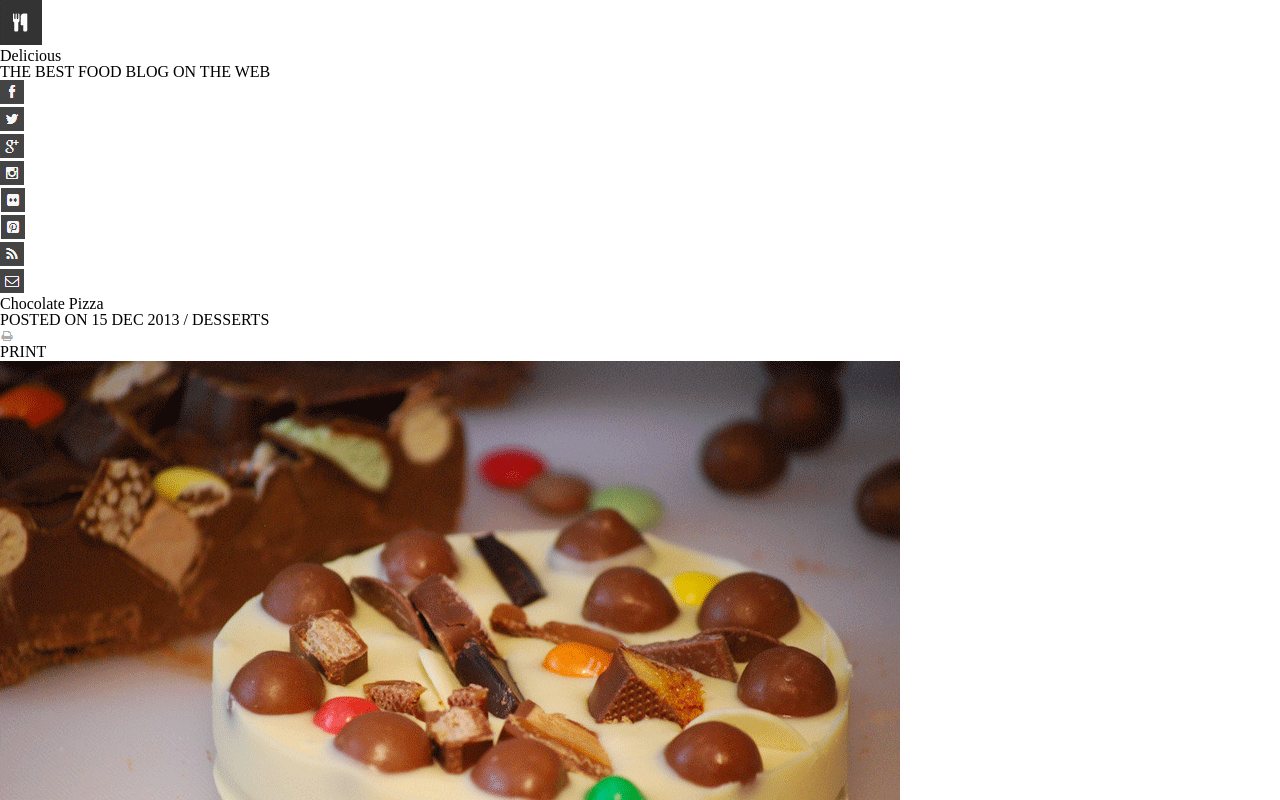
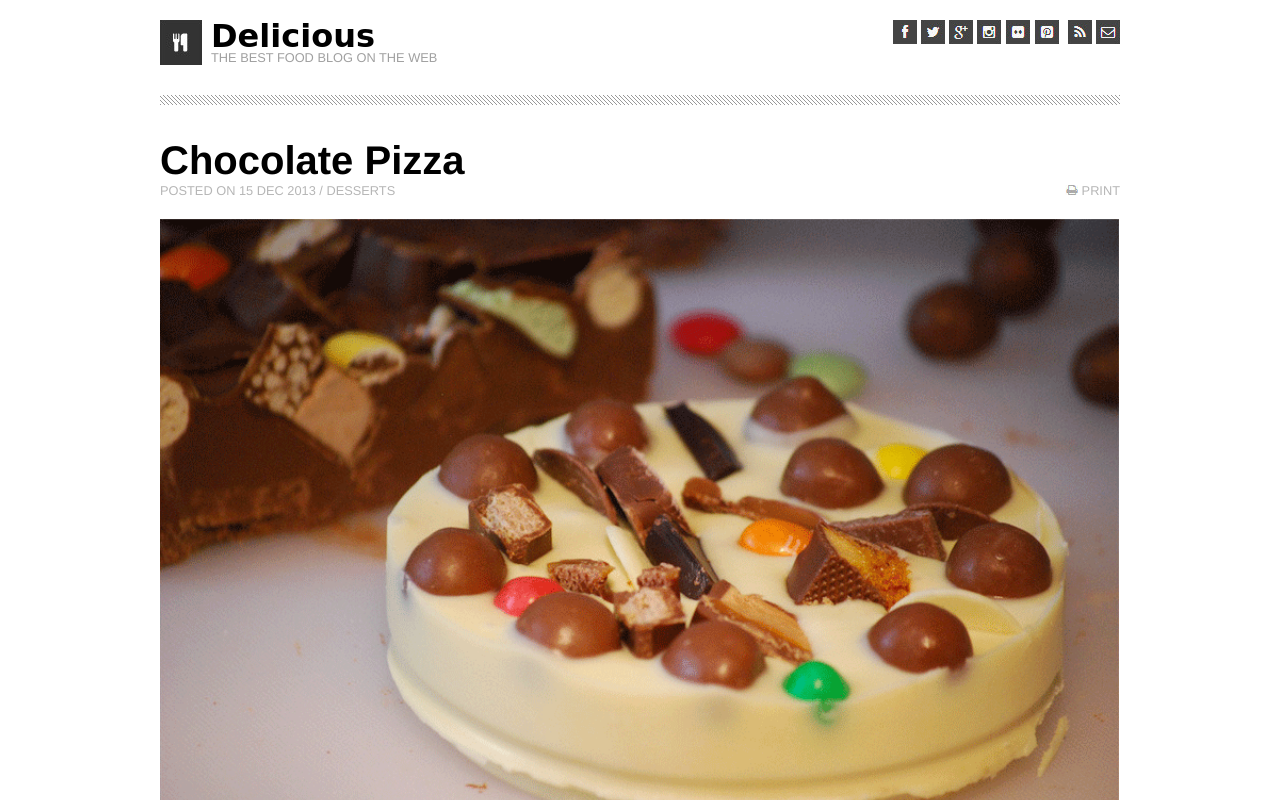
Before and after one commit to worldisweird/chocolate-pizza, a plain HTML site: page index.html in a window 1280 px wide. Shown: the top 800 px of the page. Drawn offline with Linux system fonts and the light colour scheme.

Commit message:
css is good for top half of page

```diff
--- a/css/style.css
+++ b/css/style.css
@@ -0,0 +1,74 @@
+body {
+  width: 75%;
+  margin: 0 auto;
+}
+#choco-pizza {
+  width: 100%
+}
+#border {
+  margin-top: 30px;
+  width: 100%;
+  background-image: url("../img/hr-img.png");
+  height: 10px;
+  margin-left: 0px;
+}
+header {
+  display: block;
+  width: 100%;
+  height: 90px;
+  margin-top: 20px;
+  margin-bottom: 30px;
+}
+header ul {
+  float: right;
+  vertical-align: middle;
+}
+header li {
+  display: inline-block;
+}
+header img {
+  vertical-align: middle;
+}
+header p {
+  font-family: Helvetica;
+  font-size: .8em;
+  color:#a0a0a0;
+}
+#pintrest {
+  margin-right: 5px;
+}
+header div {
+  display: inline-block;
+  vertical-align: middle;
+  margin-left: 5px;
+}
+.instructions {
+  text-indent: 40px;
+  margin: 20px 0 20px 0;
+  color:#8b8b8b;
+  line-height: 1.3em;
+  font-size: 1.5em;
+}
+h1 {
+  font-weight: bold;
+  font-size: 2.5em;
+  font-family: Helvetica;
+  margin-bottom: 5px;
+}
+h2 {
+  font-family: cursive;
+  font-weight: bolder;
+  font-size: 2em;
+}
+h4 {
+  font-family: Helvetica;
+  font-size: .8em;
+  color:#b6b6b6;
+}
+h4 div {
+  float: right;
+  margin-bottom: 20px;
+}
+h4 div * {
+  display: inline;
+}
--- a/index.html
+++ b/index.html
@@ -7,9 +7,7 @@
   </head>
   <body>
     <header>
-      <a href="#">
-        <img src="./img/logo.png" title="" alt=""/>
-      </a>
+      <img src="./img/logo.png" title="" alt="" href="#"/>
       <div id="delicious">
         <h2>Delicious</h2>
         <p>THE BEST FOOD BLOG ON THE WEB</p>
@@ -30,7 +28,7 @@
         <li>
           <img src="./img/flic-icon.png" title="" alt=""/>
         </li>
-        <li>
+        <li id="pintrest">
           <img src="./img/pint-icon.png" title="" alt=""/>
         </li>
         <li>
@@ -40,10 +38,7 @@
           <img src="./img/mail-icon.png" title="" alt=""/>
         </li>
       </ul>
-
-
-
-      <!-- FIGURE OUT HOW TO USE hr-img.png FOR THE BORDER HERE -->
+      <div id="border"></div>
     </header>
     <main>
       <h1>
@@ -60,9 +55,9 @@
 
       <img id="choco-pizza" src="./img/choco-pizza.png" title="" alt=""/>
 
-      <p>For the fig-swirl: Melt butter over medium heat on a saucepan. Add brown sugar and stir to dissolve. Halve all the figs and toss in the saucepan with lemon juice. Cook over medium heat, stirring frequently, until you have chunky-jammy mixture. Add salt with one or two stirs, set aside and let cool completely.<br/>
-      Ice cream: In a small pot over medium heat, combine milk, and granulated sugar until sugar is completely dissolved and the milk is just barely lukewarm. Whisk in egg yolks. Set mixture in the fridge and wait until the fig mixture is cooled.<br/>
-      Using an ice cream machine, pour liquids into the frozen basin and process according to manufacturer instructions, i.e., let spin and thicken for 20 minutes before adding mascarpone, fig jam mixture, and the nuts. Continue to process for +/- 10 minutes. Pour semi-frozen mixture into a pyrex dish or glass tupperware. Freeze for at least two hours before serving.</p>
+      <p class="instructions">For the fig-swirl: Melt butter over medium heat on a saucepan. Add brown sugar and stir to dissolve. Halve all the figs and toss in the saucepan with lemon juice. Cook over medium heat, stirring frequently, until you have chunky-jammy mixture. Add salt with one or two stirs, set aside and let cool completely.</p>
+      <p class="instructions">Ice cream: In a small pot over medium heat, combine milk, and granulated sugar until sugar is completely dissolved and the milk is just barely lukewarm. Whisk in egg yolks. Set mixture in the fridge and wait until the fig mixture is cooled.</p>
+      <p class="instructions">Using an ice cream machine, pour liquids into the frozen basin and process according to manufacturer instructions, i.e., let spin and thicken for 20 minutes before adding mascarpone, fig jam mixture, and the nuts. Continue to process for +/- 10 minutes. Pour semi-frozen mixture into a pyrex dish or glass tupperware. Freeze for at least two hours before serving.</p>
 
       <section id="recipe">
         <img src="./img/list-bg.png" title="" alt=""/>
@@ -126,6 +121,5 @@
       </footer>
 
 
-    <script src="main.js"></script>
   </body>
 </html>
```
